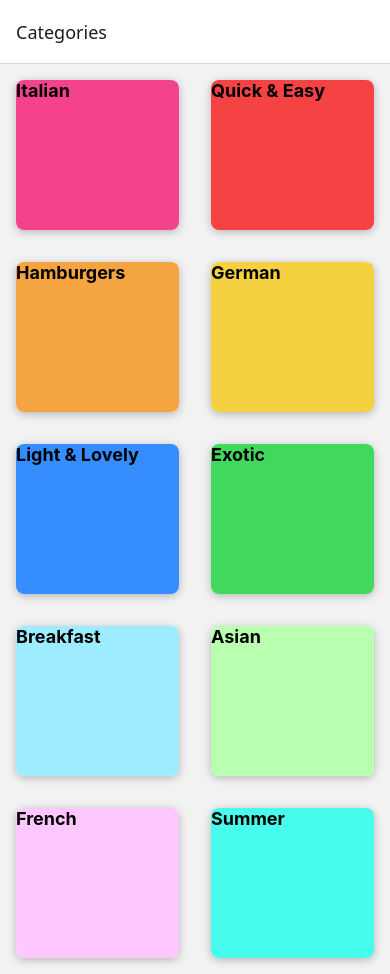
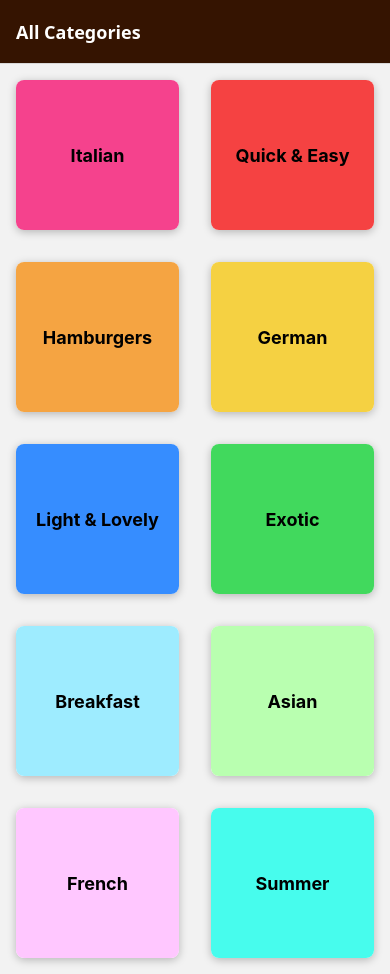
Before and after one commit to iamsartaj/ReactNativeNavigation, a React Native app: screen /Categories in a window 390 px wide. Built offline with nearby package versions, Linux system fonts and the light colour scheme.

Commit message:
added meal details screen

```diff
--- a/App.js
+++ b/App.js
@@ -1,19 +1,32 @@
 import { NavigationContainer } from '@react-navigation/native';
 import { createStackNavigator } from '@react-navigation/stack';
-import { Pressable, StatusBar, Text } from 'react-native';
+import { StatusBar } from 'expo-status-bar';
 import CategoriesScreen from './screens/CategoriesScreen';
 import MealsOverViewScreen from './screens/MealsOverView';
+import MealDetailsScreen from './screens/MealDetailsScreen';
 
 const Stack = createStackNavigator()
 
 export default function App() {
   return (
     <>
-      <StatusBar style="auto" />
+      <StatusBar style="light" />
       <NavigationContainer>
-        <Stack.Navigator>
-          <Stack.Screen name="Categories" component={CategoriesScreen} />
-          <Stack.Screen name="MealsOverView" component={MealsOverViewScreen} />
+        <Stack.Navigator screenOptions={{
+          headerStyle: { backgroundColor: '#351401' },
+          headerTintColor: 'white',
+          headerTitleStyle: { fontWeight: 'bold' },
+          contentStyle: { backgroundColor: '#3f2f25' }
+        }}>
+          <Stack.Screen name="Categories" component={CategoriesScreen} options={{ title: "All Categories" }}/>
+          <Stack.Screen name="MealsOverView" component={MealsOverViewScreen}
+            // options={({ route, navigation }) => {
+            //   return {
+            //     title: route.params.categoryName
+            //   }
+            // }} we can also set the title dynamically in the MealsOverViewScreen.js file using navigation.setOptions() method
+          />
+          <Stack.Screen name="MealDetails" component={MealDetailsScreen} />
         </Stack.Navigator>
       </NavigationContainer>
     </>
--- a/components/CatogoryGridTitle.js
+++ b/components/CatogoryGridTitle.js
@@ -37,7 +37,10 @@ const styles = StyleSheet.create({
     },
     innerContainer: {
         flex: 1,
+        padding: 16,
         borderRadius: 8,  // Had to add it because parent view had this only
+        justifyContent: 'center',
+        alignItems: 'center'
     },
     title: {
         fontWeight: 'bold',
--- a/components/MealItem.js
+++ b/components/MealItem.js
@@ -1,14 +1,69 @@
-import { View, Text } from 'react-native';
+import { View, Text, Pressable, Image, StyleSheet, Platform } from 'react-native';
+import { useNavigation } from '@react-navigation/native';
+import MealsDetails from './MealsDetails';
 
+const MealItem = ({ id, title, imgUrl, duration, complexity, affordability }) => {
 
-const MealItem = ({ title }) => {
+    const navigation = useNavigation();
+
+    function selectMealItemHandler() {
+        navigation.navigate('MealDetails',{
+        mealId: id
+    })
+
+    }
+
     return(
-        <View>
-            <Text>
-                {title}
-            </Text>
+        <View style={styles.mealItem}>
+            <Pressable
+                android_ripple={{ color: '#ccc' }}
+                style={({ pressed }) => pressed ? styles.buttonPressed : null }
+                onPress={selectMealItemHandler}
+            >
+                <View style={styles.innerContainer}>
+                    <View>
+                        <Image
+                            style={styles.image}
+                            source={{ uri: imgUrl }}/>
+                        <Text style={styles.title}>{title}</Text>
+                    </View>
+                    <MealsDetails duration={duration} complexity={complexity} affordability={affordability} />
+                </View>
+            </Pressable>
         </View>
     )
 }
 
 export default MealItem;
+
+const styles = StyleSheet.create({
+    mealItem: {
+        margin: 16,
+        borderRadius: 8,
+        overflow: Platform.OS === 'android' ? 'hidden' : 'visible',
+        backgroundColor: 'white',
+        elevation: 4,
+        shadowColor: 'black',
+        shadowOpacity: 0.25,
+        shadowOffset: { width: 0, height: 2 },
+        shadowRadius: 8
+    },
+    image: {
+        width: '100%',
+        height: 200
+    },
+    innerContainer: {
+        borderRadius: 8,
+        overflow: 'hidden'
+    },
+    title: {
+        fontWeight: 'bold',
+        textAlign: 'center',
+        fontSize: 18,
+        margin: 8
+    },
+    buttonPressed: {
+        opacity: 0.5
+    }
+
+})
--- /dev/null
+++ b/components/MealsDetails.js
@@ -0,0 +1,26 @@
+import { View, Text, StyleSheet } from "react-native";
+
+const MealsDetails = ({ duration, complexity, affordability, style, textStyle }) => {
+    return (
+        <View style={[styles.details, style]}>
+            <Text style={[styles.detailItem, textStyle]}>{duration} minutes</Text>
+            <Text style={[styles.detailItem, textStyle]}>{complexity.toUpperCase()}</Text>
+            <Text style={[styles.detailItem, textStyle]}>{affordability.toUpperCase()}</Text>
+        </View>
+    )
+}
+
+export default MealsDetails;
+
+const styles = StyleSheet.create({
+    details: {
+        flexDirection: 'row',
+        alignItems: 'center',
+        padding: 8,
+        justifyContent: 'center'
+    },
+    detailItem: {
+        marginHorizontal: 4,
+        fontSize: 12
+    },
+});
--- /dev/null
+++ b/screens/MealDetailsScreen.js
@@ -0,0 +1,95 @@
+import { Text, View, Image, StyleSheet, ScrollView } from "react-native";
+import { MEALS } from "../data/dummyData";
+import MealsDetails from "../components/MealsDetails";
+
+const MealDetailsScreen = ({ route }) => {
+    const mealId = route.params.mealId;
+    const selectedMeal = MEALS.find((meal) => meal.id === mealId);
+
+    return (
+        <ScrollView style={styles.rootContainer}>
+            <Image source={{ uri: selectedMeal.imageUrl }} style={styles.image} />
+            <Text style={styles.title}>{selectedMeal.title}</Text>
+            <MealsDetails
+                duration={selectedMeal.duration}
+                complexity={selectedMeal.complexity}
+                affordability={selectedMeal.affordability}
+                textStyle={styles.detailText}
+            />
+            <View style={styles.listOuterContainer}>
+                <View style={styles.listContainer}>
+                    <View style={styles.subtitleContainer}>
+                        <Text style={styles.subtitle}>Ingredients</Text>
+                    </View>
+                    {selectedMeal.ingredients.map((ingredient) => (
+                        <View key={ingredient} style={styles.listItem}>
+                            <Text style={styles.listItemText}>{ingredient}</Text>
+                        </View>
+                    ))}
+                    <View style={styles.subtitleContainer}>
+                        <Text style={styles.subtitle}>Steps</Text>
+                    </View>
+                    {selectedMeal.steps.map((step) => (
+                        <View key={step} style={styles.listItem}>
+                            <Text style={styles.listItemText}>{step}</Text>
+                        </View>
+                    ))}
+                </View>
+            </View>
+        </ScrollView>
+    )
+
+}
+
+export default MealDetailsScreen;
+
+const styles = StyleSheet.create({
+    rootContainer: {
+        marginBottom: 32
+    },
+    image: {
+        width: '100%',
+        height: 300
+    },
+    title: {
+        fontWeight: 'bold',
+        fontSize: 24,
+        margin: 8,
+        textAlign: 'center',
+        color: 'black'
+    },
+    detailText: {
+        color: 'black'
+    },
+    listOuterContainer: {
+        alignItems: 'center'
+    },
+    listContainer: {
+        width: '80%'
+    },
+    subtitleContainer: {
+        marginHorizontal: 12,
+        marginVertical: 4,
+        padding: 6,
+        borderBottomColor: '#e2b497',
+        borderBottomWidth: 2
+    },
+    subtitle: {
+        color: '#e2b497',
+        fontSize: 18,
+        fontWeight: 'bold',
+        textAlign: 'center'
+    },
+    listItem: {
+        borderRadius: 6,
+        paddingHorizontal: 8,
+        paddingVertical: 4,
+        marginVertical: 4,
+        marginHorizontal: 12,
+        backgroundColor: '#e2b497'
+    },
+    listItemText: {
+        color: '#351401',
+        textAlign: 'center'
+    }
+})
--- a/screens/MealsOverView.js
+++ b/screens/MealsOverView.js
@@ -1,9 +1,9 @@
-import { MEALS } from "../data/dummyData";
-import { View, FlatList, StyleSheet, Text } from "react-native";
-import { useRoute } from "@react-navigation/native";
+import { MEALS, CATEGORIES } from "../data/dummyData";
+import { View, FlatList, StyleSheet } from "react-native";
 import MealItem from "../components/MealItem";
+import { useLayoutEffect } from "react";
 
-const MealsOverViewScreen = ({ route }) => {
+const MealsOverViewScreen = ({ route, navigation }) => {
     // const route = useRoute();
     // route.params
     const ctgrId = route.params.categoryId;
@@ -11,8 +11,26 @@ const MealsOverViewScreen = ({ route }) => {
         return mealItem.categoryIds.indexOf(ctgrId) >= 0;
     })
 
+    useLayoutEffect(() => {
+        const categoryTitle = CATEGORIES.find((cat) => cat.id === ctgrId).title;
+        navigation.setOptions({  // To set the title dynamically in the MealsOverViewScreen.js file using navigation.setOptions() method
+            title: categoryTitle
+        });
+    }, [ctgrId, navigation]);
+
+
     function renderMealItem(idata) {
-        return <MealItem title={idata.item.title}/>
+        const item = idata.item;
+        const mealProps = {
+            id: item.id,
+            title: item.title,
+            imgUrl: item.imageUrl,
+            duration: item.duration,
+            complexity: item.complexity,
+            affordability: item.affordability
+        };
+
+        return <MealItem {...mealProps} />;
     }
 
     return (
@@ -22,7 +40,6 @@ const MealsOverViewScreen = ({ route }) => {
                 keyExtractor={(item) => item.id}
                 renderItem={renderMealItem}
             />
-            <Text>Meals overview screen : {ctgrId}</Text>
         </View>
     )
 }
```
